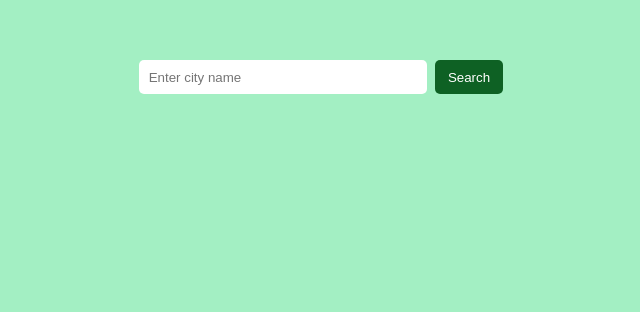
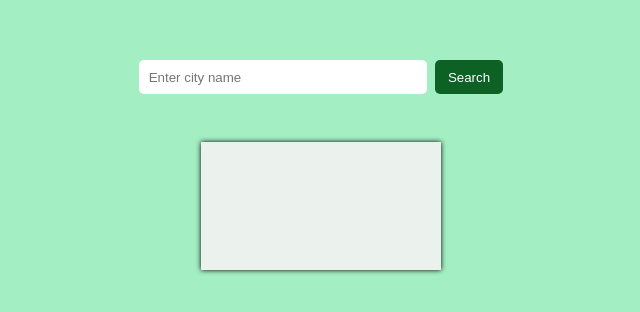
Before and after one commit to shubhamrawat0269/xweather-app, a React (Vite) app: page / in a window 1280 px wide. Shown: the part 120-432 px from the top of the page, without its empty margins (319-959 px from the left). Built offline with nearby package versions, Linux system fonts and the light colour scheme.

Commit message:
Change of ClassName

```diff
--- a/src/App.css
+++ b/src/App.css
@@ -2,7 +2,6 @@
   display: flex;
   justify-content: center;
   align-items: center;
-  /* background-color: #77e096; */
   background-color: #a3efc3;
 
   width: 100%;
@@ -13,7 +12,6 @@
   display: flex;
   flex-direction: column;
   align-items: center;
-  /* justify-content: center; */
   width: 100%;
   height: 55%;
   gap: 3rem;
@@ -50,10 +48,9 @@
   gap: 3rem;
 }
 
-.weather-card {
+.weather-cards {
   background-color: #ebf2ed;
   box-shadow: 0 0 5px 0px black;
-  /* text-align: center; */
   display: flex;
   align-items: center;
   gap: 0.5rem;
--- a/src/App.jsx
+++ b/src/App.jsx
@@ -18,7 +18,7 @@ const Card = ({ name, value }) => {
   }
 
   return (
-    <div className="weather-card">
+    <div className="weather-cards">
       <h2>{name}</h2>
       <p>{value}</p>
     </div>
@@ -68,7 +68,7 @@ function App() {
             Search
           </button>
         </div>
-        <div className="weather__info">
+        <div className="weather-cards">
           {isLoading && <p>Loading data…</p>}
 
           {Object.keys(data).length !== 0 && (
```
